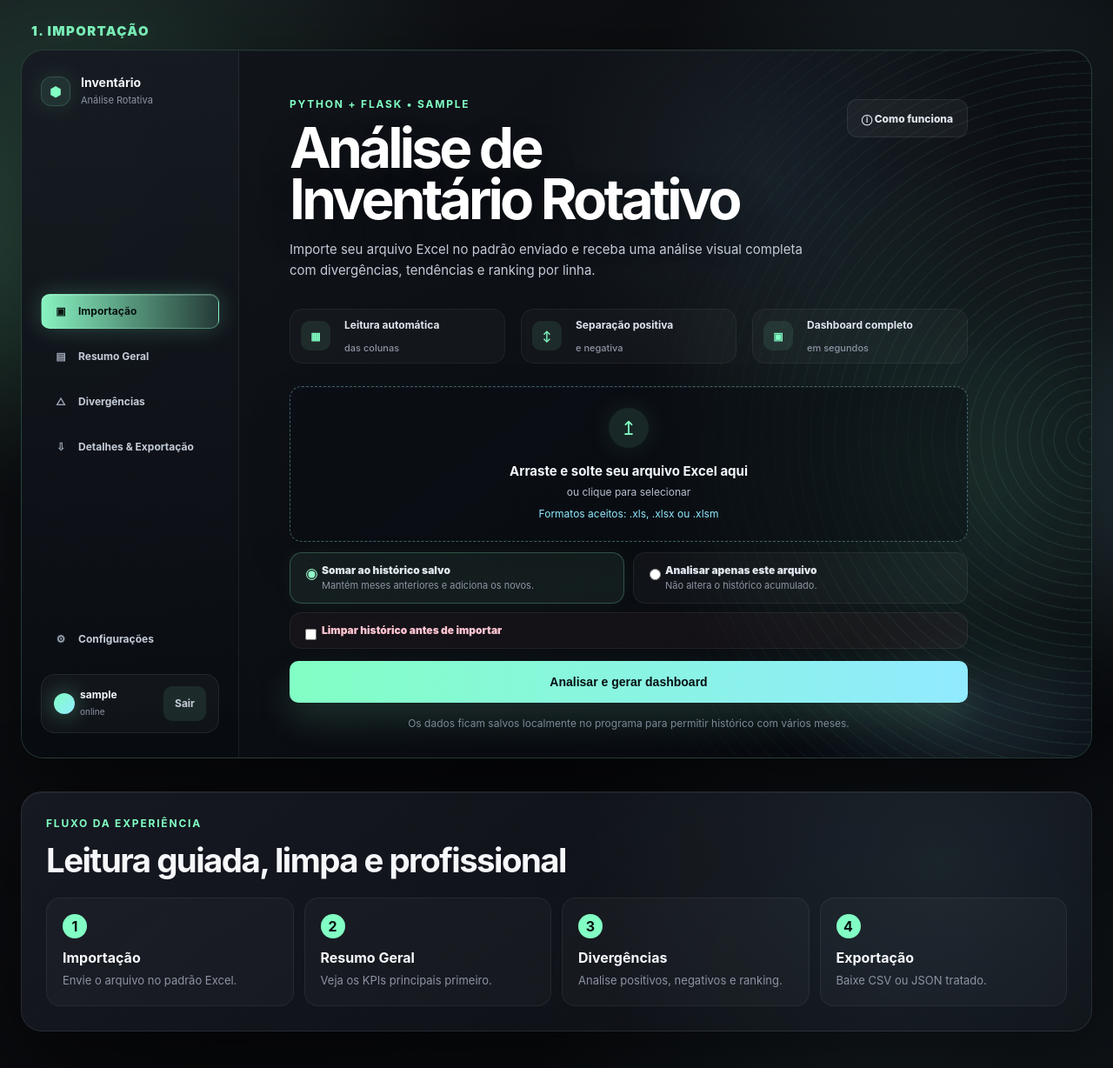
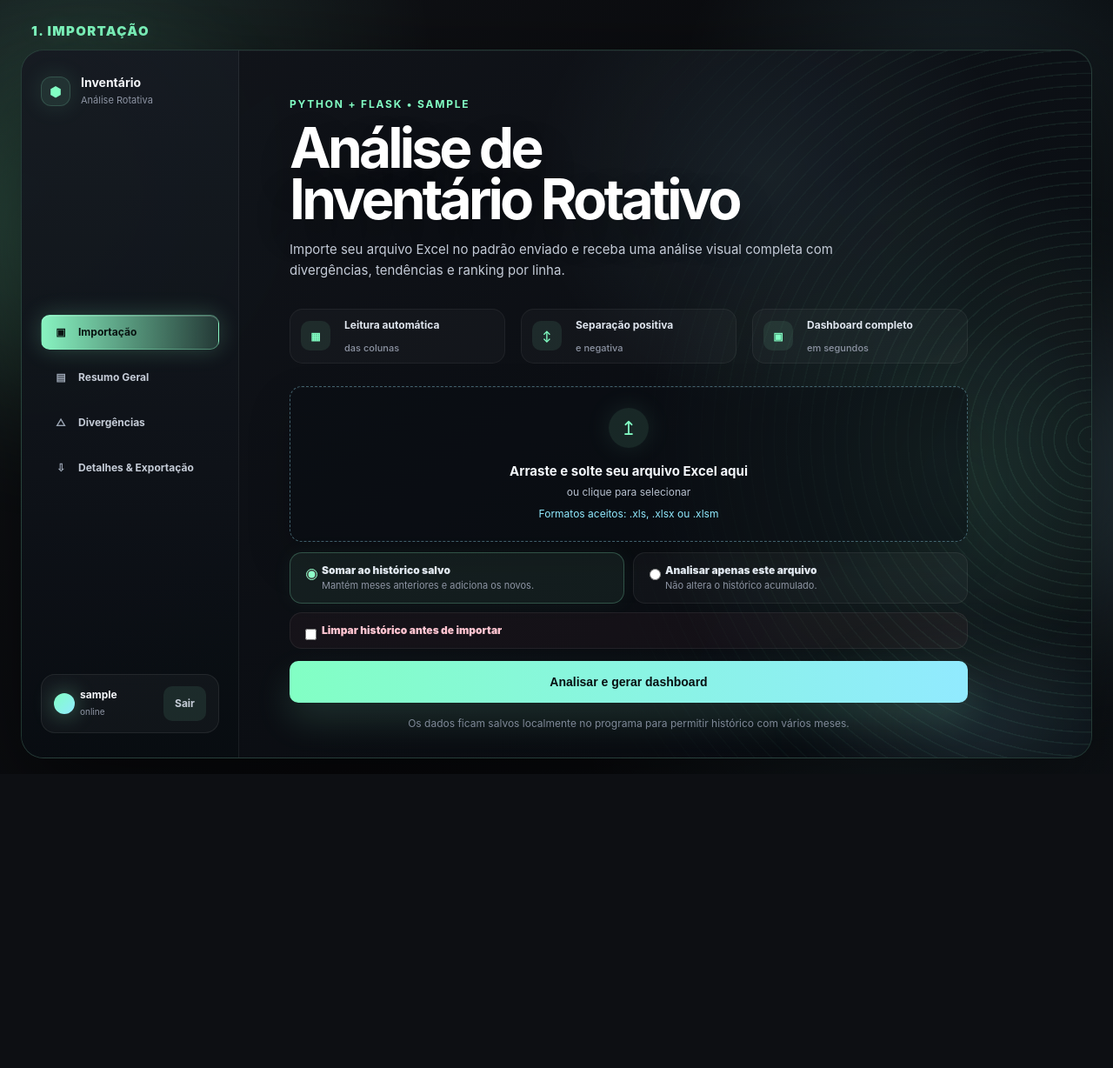
Before and after one commit to ld3w1j-glitch/analise, a Flask app: page / in a window 1280 px wide. Shown: the whole page at 87% size. After the commit the page ends 872 px from the top, so only its background shows below. Run offline with Flask 3, Linux system fonts and the light colour scheme; the visitor is signed in with stand-in values (Sample User, id 1).

Commit message:
Add files via upload

```diff
--- a/templates/index.html
+++ b/templates/index.html
@@ -34,7 +34,6 @@
             </nav>
 
             <div class="import-sidebar-bottom">
-                <a href="#como-funciona"><i>⚙</i><span>Configurações</span></a>
                 {% if store_summary and store_summary.has_data %}
                 <form action="{{ url_for('reset_store') }}" method="post" class="reset-history-form">
                     <button type="submit">Limpar histórico</button>
@@ -59,7 +58,7 @@
                             com divergências, tendências e ranking por linha.
                         </p>
                     </div>
-                    <div class="headline-actions"><a class="how-btn" href="#como-funciona">ⓘ Como funciona</a></div>
+
                 </div>
 
 
@@ -119,16 +118,4 @@
     </div>
 </section>
 
-<section class="reference-flow" id="como-funciona">
-    <div class="flow-card glass-card">
-        <div class="eyebrow">Fluxo da experiência</div>
-        <h2>Leitura guiada, limpa e profissional</h2>
-        <div class="flow-grid">
-            <article><b>1</b><strong>Importação</strong><p>Envie o arquivo no padrão Excel.</p></article>
-            <article><b>2</b><strong>Resumo Geral</strong><p>Veja os KPIs principais primeiro.</p></article>
-            <article><b>3</b><strong>Divergências</strong><p>Analise positivos, negativos e ranking.</p></article>
-            <article><b>4</b><strong>Exportação</strong><p>Baixe CSV ou JSON tratado.</p></article>
-        </div>
-    </div>
-</section>
 {% endblock %}
```
